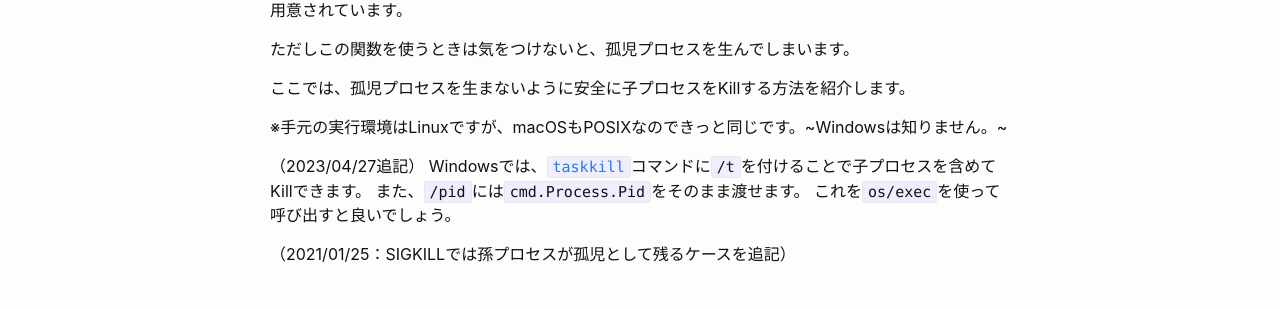
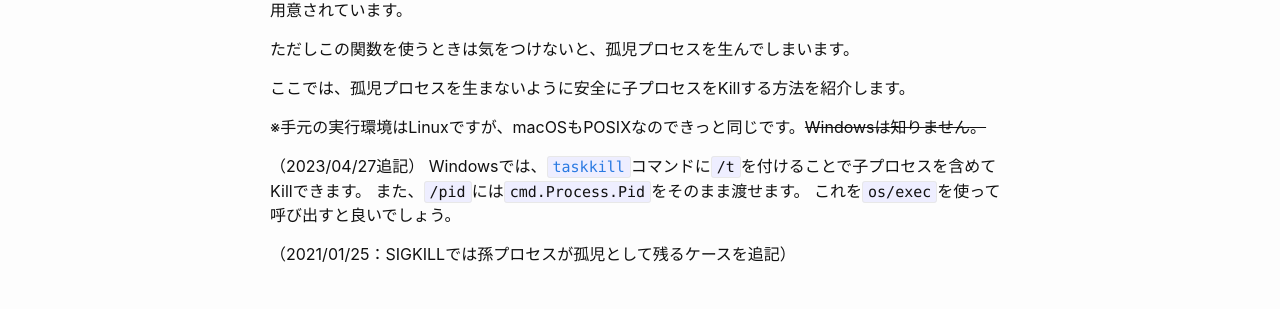
Before and after one commit to makiuchi-d/makiuchi-d.github.io, a Jekyll site: the page built from _posts/2020-05-10-go-kill-child-process.ja.md, in a window 1280 px wide and 900 px high. Shown: the part 257-566 px from the top of the window. Built offline with Jekyll 4.4.1, drawn with Linux system fonts in a browser that asks for light colours.

Commit message:
取り消し線

```diff
--- a/_posts/2020-05-10-go-kill-child-process.ja.md
+++ b/_posts/2020-05-10-go-kill-child-process.ja.md
@@ -10,7 +10,7 @@ Goで子プロセスとして外部コマンドを呼び出すには、標準パ
 
 ここでは、孤児プロセスを生まないように安全に子プロセスをKillする方法を紹介します。
 
-※手元の実行環境はLinuxですが、macOSもPOSIXなのできっと同じです。~Windowsは知りません。~
+※手元の実行環境はLinuxですが、macOSもPOSIXなのできっと同じです。~~Windowsは知りません。~~
 
 （2023/04/27追記）
 Windowsでは、[`taskkill`](https://learn.microsoft.com/ja-jp/windows-server/administration/windows-commands/taskkill)コマンドに`/t`を付けることで子プロセスを含めてKillできます。
```
